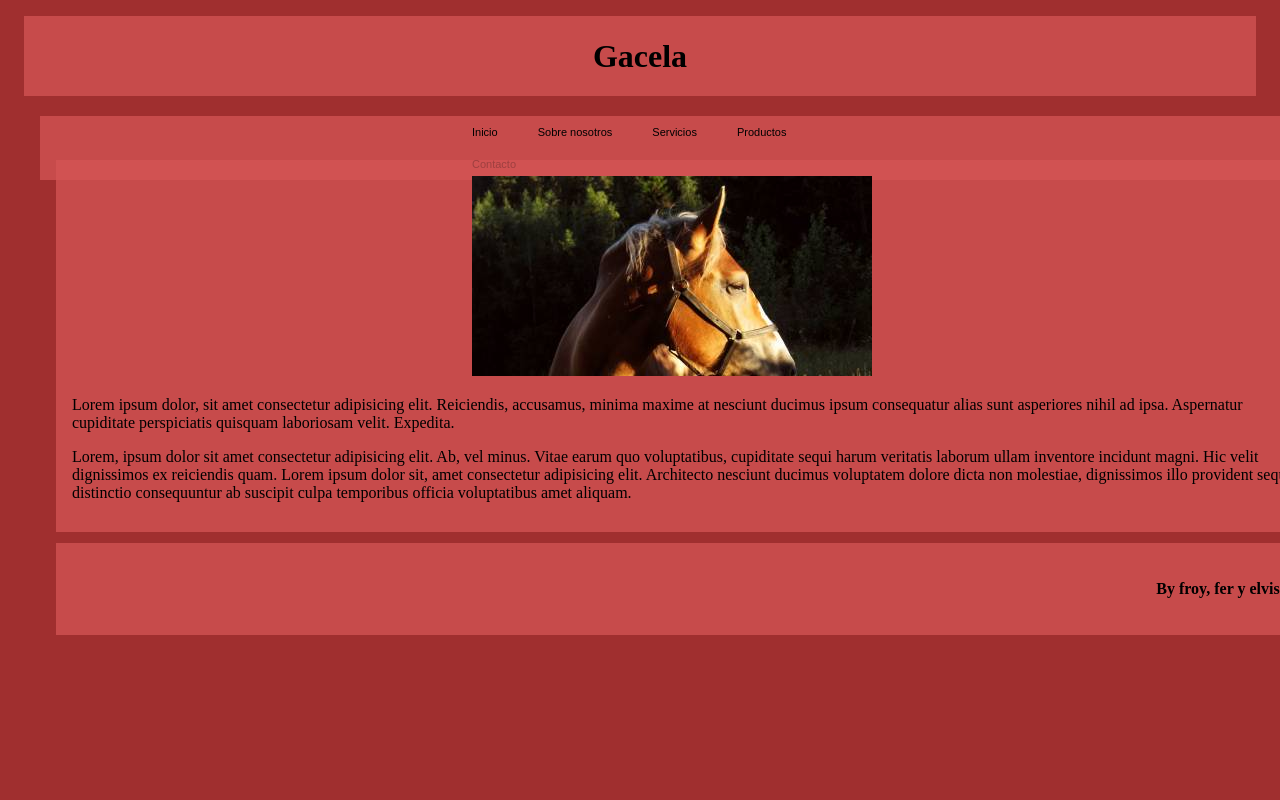
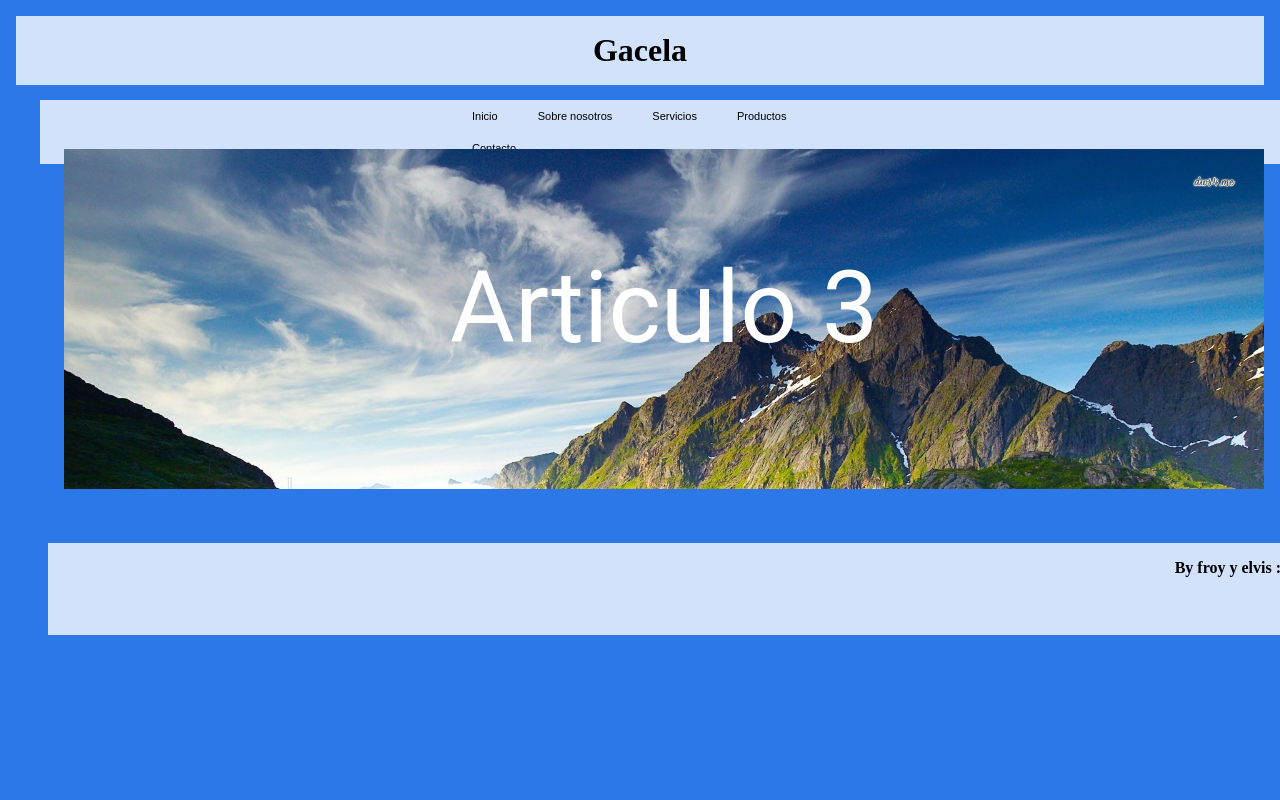
Before and after one commit to ElvisGastelum/gacela, a plain HTML site: page index.html in a window 1280 px wide. Drawn offline with Linux system fonts and the light colour scheme.

Commit message:
Implementacion del slider
Se agrego un slider para una imagen sobre un texto

```diff
--- a/css/master.css
+++ b/css/master.css
@@ -1,7 +1,7 @@
 .title{
-  background-color: rgba(212, 85, 85, 0.747);
+  background-color: rgba(255, 255, 255, 0.788);
   text-align: center;
-  padding: 0.009em;
+  padding: 1em;
   margin: 1em;
 }
 .title a{
@@ -9,15 +9,7 @@
   color: black;
 }
 
-.div-master{
-  background-color: rgba(212, 85, 85, 0.747);
-  padding: 1em;
-  margin: 3em;
-  position: fixed;
-  height: 340px;
-  width: 1225px;
 
-}
 
 .div-master img{
   position: relative;
@@ -26,7 +18,7 @@
 }
 
 .div-master2{
-  background-color: rgba(212, 85, 85, 0.747);
+  background-color: rgba(255, 255, 255, 0.788);
   position: fixed;
   padding: 1em;
   margin: 3em;
@@ -39,7 +31,7 @@
 
 
 body{
-  background-color: rgb(160, 47, 47);
+  background-color: rgb(44, 120, 233);
 }
 
 
@@ -66,11 +58,12 @@ body{
 }
 
 .menu ul{
-  background-color: rgba(212, 85, 85, 0.747);
+  background-color: rgba(255, 255, 255, 0.788);
   padding-left: 412px;
   padding-right: 435px;
   position: absolute;
   left: 40px;
+  margin-bottom: 20px;
 }
 
 
@@ -80,3 +73,122 @@ body{
   margin-top: -2;
   padding-bottom: 12px;]
 }
+
+*{
+	margin: 0;
+	padding: 0;
+	list-style: none;
+	text-decoration: none;
+}
+
+.slider{
+  height: 340px;
+  width: 1200px;
+  margin: 4em;
+
+	overflow: hidden;
+	height: 340px;
+}
+
+.slider figure div{
+	width: 20%;
+	float: left;
+}
+
+.slider figure img{
+	width: 100%;
+	float: left;
+}
+
+.slider figure{
+	position: relative;
+	width: 500%;
+	margin: 0;
+	left: 0;
+	animation: 20s slidy infinite;
+}
+
+.slide p{
+  z-index: 1000;
+  text-align: center;
+  position: absolute;
+  width: 20%;
+  font-size: 100px;
+  color: white;
+  font-family: 'Roboto';
+  padding-top: 100px;
+}
+
+@keyframes slidy{
+	0%{
+		left: 0%
+	}
+
+	10%{
+		left: 0%;
+	}
+
+	12%{
+		left: -100%;
+	}
+
+	22%{
+		left: -100%;
+	}
+
+	24%{
+		left: -200%;
+	}
+
+	34%{
+		left: -200%;
+	}
+
+	36%{
+		left: -300%;
+	}
+
+	46%{
+		left: -300%;
+	}
+
+	48%{
+		left: -400%;
+	}
+
+	58%{
+		left: -400%;
+	}
+
+	60%{
+		left: -300%;
+	}
+
+	70%{
+		left: -300%;
+	}
+
+	72%{
+		left: -200%;
+	}
+
+	82%{
+		left: -200%;
+	}
+
+	84%{
+		left: -100%;
+	}
+
+	94%{
+		left: -100%;
+	}
+
+	96%{
+		left: 0%;
+	}
+
+	100%{
+		left: 0%;
+	}
+}
--- a/index.html
+++ b/index.html
@@ -26,18 +26,37 @@
 
     </div>
 
-    <div class="div-master">
-        <img src="img/download.jpeg">
-      <p >
-        Lorem ipsum dolor, sit amet consectetur adipisicing elit. Reiciendis, accusamus, minima maxime at nesciunt ducimus ipsum consequatur alias sunt asperiores nihil ad ipsa. Aspernatur cupiditate perspiciatis quisquam laboriosam velit. Expedita.
-      </p>
-      <p>Lorem, ipsum dolor sit amet consectetur adipisicing elit. Ab, vel minus. Vitae earum quo voluptatibus, cupiditate sequi harum veritatis laborum ullam inventore incidunt magni. Hic velit dignissimos ex reiciendis quam.
-        Lorem ipsum dolor sit, amet consectetur adipisicing elit. Architecto nesciunt ducimus voluptatem dolore dicta non molestiae, dignissimos illo provident sequi distinctio consequuntur ab suscipit culpa temporibus officia voluptatibus amet aliquam.
-      </p>
+    <div class="slider">
+      <figure>
+        <div class="slide">
+          <p>Articulo 1</p>
+          <img src="img/slide_one.jpg">
+        </div>
+
+        <div class="slide">
+          <p>Articulo 2</p>
+          <img src="img/slide_two.jpg">
+        </div>
+
+        <div class="slide">
+          <p>Articulo 3</p>
+          <img src="img/slide_three.jpg">
+        </div>
+
+        <div class="slide">
+          <p>Articulo 4</p>
+          <img src="img/slide_four.jpg">
+        </div>
+
+        <div class="slide">
+          <p>Articulo 5</p>
+          <img src="img/slide_five.jpg">
+        </div>
+      </figure>
     </div>
 
     <div class="div-master2">
-      <h4>By froy, fer y elvis :v</h4>
+      <h4>By froy y elvis :v</h4>
       </div>
 
   </body>
```
Also changed, not shown: img/slide_five.jpg (added), img/slide_four.jpg (added), img/slide_one.jpg (added), img/slide_three.jpg (added), img/slide_two.jpg (added).
